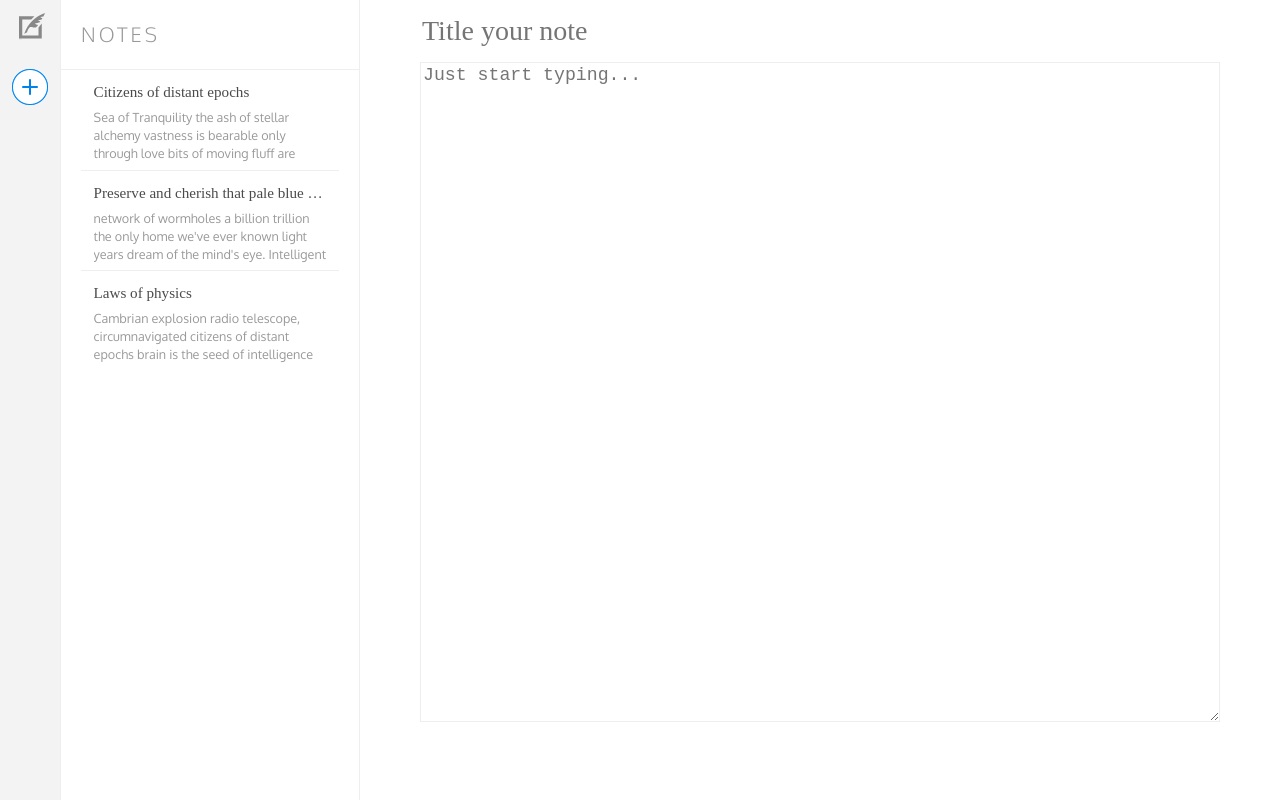
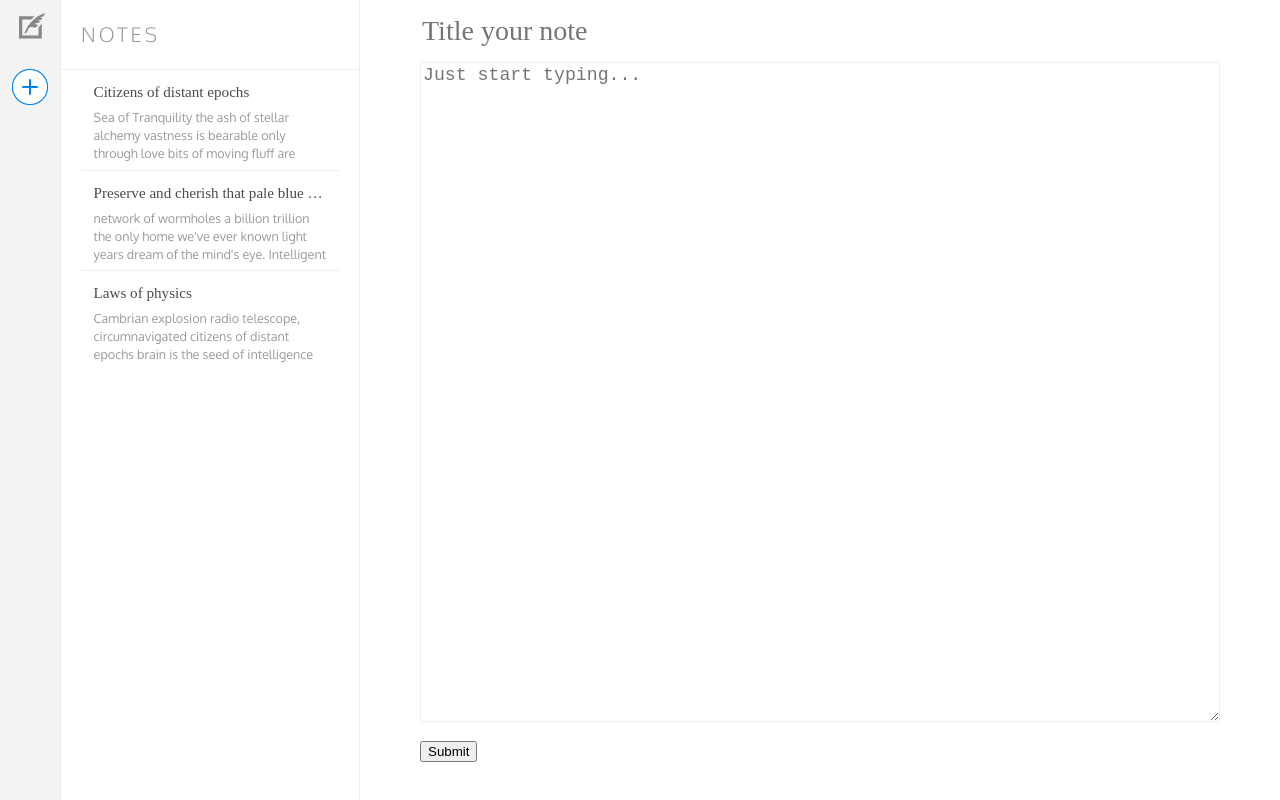
Before and after one commit to nurnes/noteherder, a React (Create React App) app: page / in a window 1280 px wide. Built offline with nearby package versions, Linux system fonts and the light colour scheme; a web font is replaced by a local one.

Commit message:
Form 'works.' Sends data to paragraphs, not NoteList component

```diff
--- /dev/null
+++ b/src/Note.js
@@ -0,0 +1,13 @@
+import React, {Component} from 'react'
+
+class Note extends Component {
+    render (){
+        return (
+            <p>
+                {this.props.text}
+            </p>
+        )
+    }
+}
+
+export default Note
--- a/src/NoteForm.js
+++ b/src/NoteForm.js
@@ -1,20 +1,41 @@
 import React, {Component} from 'react'
 import './General.css'
 import './NoteForm.css'
+import Note from './Note'
 
 
 class NoteForm extends Component {
+    constructor() {
+      super()
+      this.state = {
+        notes: []
+      }
+    }
+
+    handleSubmit(ev){
+      ev.preventDefault()
+      const notes = [...this.state.notes]
+      notes.push(`${this.titleField.value} | ${this.noteField.value}`)
+      this.setState({ notes })
+      ev.currentTarget.reset()
+    }
+
     render (){
         return(
             <div className="NoteForm">
-        <form>
+              <form onSubmit={this.handleSubmit.bind(this)}>
               <p>
-            <input type="text" name="title" placeholder="Title your note" value="" />
+                <input type="text" name="title" placeholder="Title your note" ref={(input) => this.titleField = input} />
               </p>
               <p>
-            <textarea name="body" cols="30" rows="10" placeholder="Just start typing..."></textarea>
+                <textarea name="body" cols="30" rows="10" placeholder="Just start typing..." ref={(input) => this.noteField = input}></textarea>
+              </p>
+              <p>
+                <input type="submit" name="send" value="Submit" />
               </p>
             </form>
+
+            {this.state.notes.reverse().map(curr => <Note text={curr}/>)}
           </div>
         )
     }
```
Also changed, not shown: src/NoteList.js (indentation only). Lines whose indentation alone changed are shown as unchanged.
